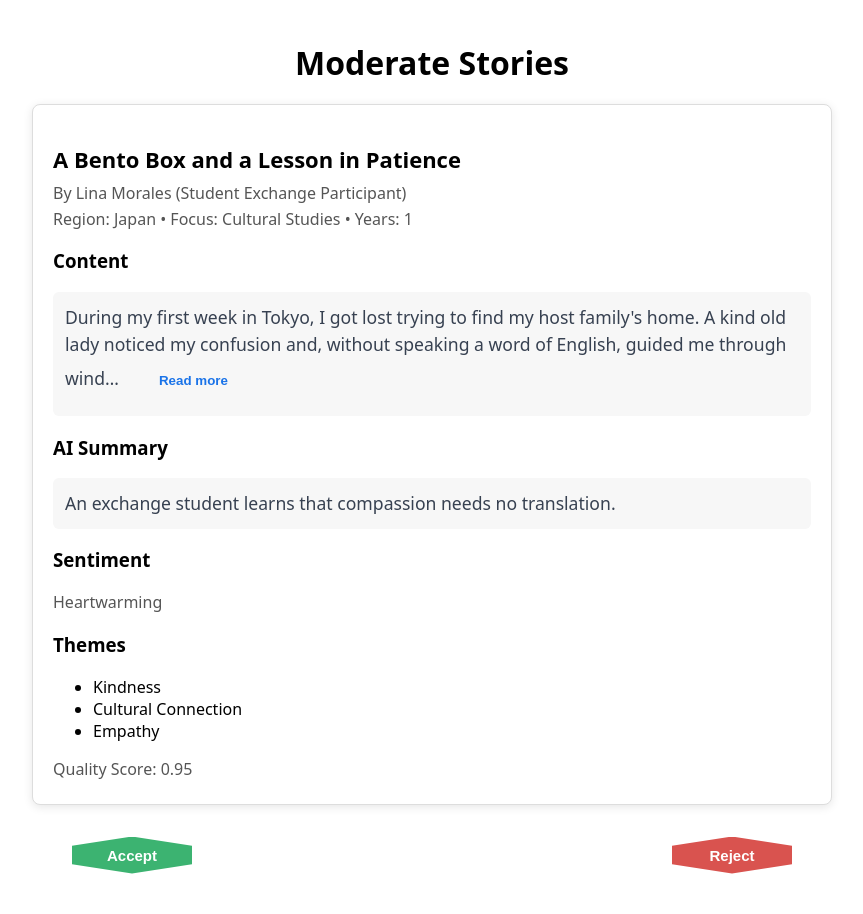
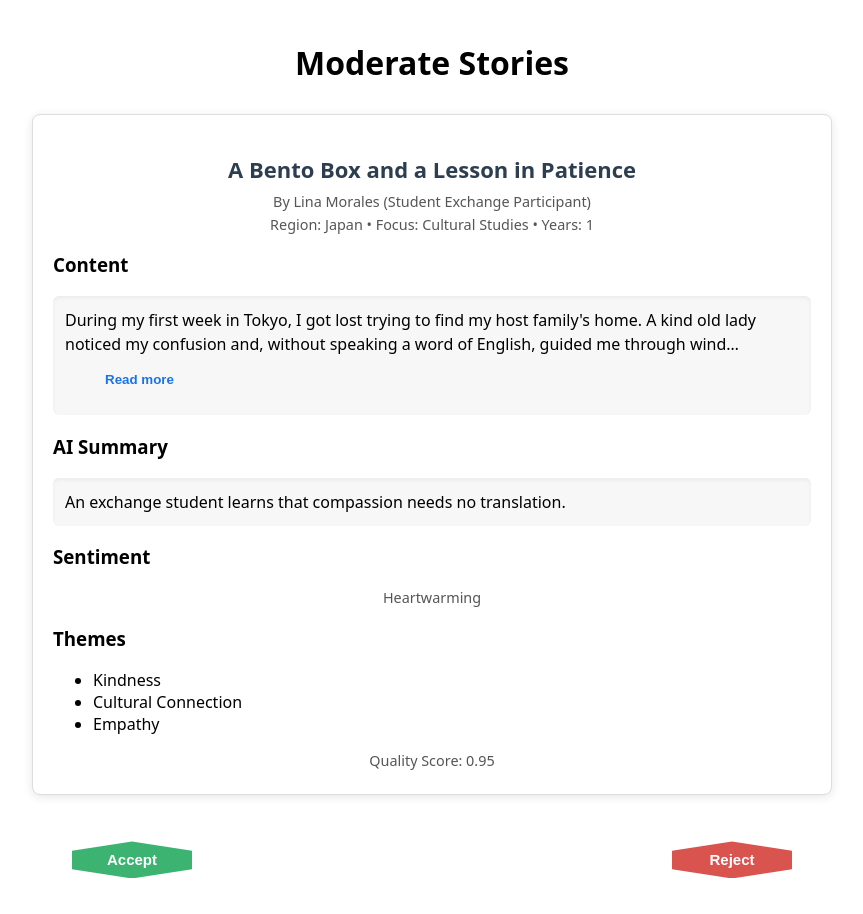
Before and after one commit to loomspark/story-synthesiser-editorial-poc, a React (Create React App) app: page / in a window 1280 px wide. Shown: the whole page, without its empty margins (208-1071 px from the left). Built offline with nearby package versions, Linux system fonts and the light colour scheme.

Commit message:
fix modal overflow, fix submission issue

```diff
--- a/src/App.css
+++ b/src/App.css
@@ -47,26 +47,52 @@
 }
 
 .story-card {
-  background: white;
-  border-radius: 12px;
-  padding: 24px;
-  margin: 16px 0;
-  box-shadow: 0 4px 6px -1px rgba(0, 0, 0, 0.1),
-              0 2px 4px -1px rgba(0, 0, 0, 0.06);
-  transition: transform 0.2s ease, box-shadow 0.2s ease;
+  background: linear-gradient(145deg, #ffffff, #f5f5f5);
+  padding: 25px;
+  position: relative;
+  margin: 30px 0;
+  transition: all 0.3s ease;
+  box-shadow:
+    0 15px 25px rgba(0,0,0,0.1),
+    inset 0 -4px 8px rgba(0,0,0,0.05),
+    inset 0 4px 8px rgba(255,255,255,0.8);
 }
 
-.story-card:hover {
-  transform: translateY(-2px);
-  box-shadow: 0 10px 15px -3px rgba(0, 0, 0, 0.1),
-              0 4px 6px -2px rgba(0, 0, 0, 0.05);
+.story-card::before {
+  content: '';
+  position: absolute;
+  top: 0;
+  left: 0;
+  right: 0;
+  bottom: 0;
+  clip-path: polygon(50% 0%, 100% 25%, 100% 75%, 50% 100%, 0% 75%, 0% 25%);
+  background: inherit;
+  z-index: -1;
+  transition: all 0.3s ease;
+}
+
+.story-title {
+  font-size: 24px;
+  color: #2c3e50;
+  margin-bottom: 15px;
+  text-align: center;
+  font-weight: 600;
+}
+
+.story-meta {
+  color: #666;
+  text-align: center;
+  font-size: 0.9em;
+  margin: 10px 0;
 }
 
 .story-text {
-  font-size: 1.1rem;
+  background: rgba(255, 255, 255, 0.7);
+  padding: 20px;
+  margin: 15px 0;
+  border-radius: 8px;
   line-height: 1.6;
-  color: #374151;
-  margin-bottom: 16px;
+  box-shadow: inset 0 2px 4px rgba(0,0,0,0.05);
 }
 
 button {
@@ -97,10 +123,45 @@ button:hover {
   order: 1;
 }
 
+.story-card:hover {
+  transform: translateY(-5px);
+  box-shadow:
+    0 20px 30px rgba(0,0,0,0.15),
+    inset 0 -4px 8px rgba(0,0,0,0.05),
+    inset 0 4px 8px rgba(255,255,255,0.8);
+}
+
+.story-card:hover::before {
+  box-shadow: 0 8px 16px rgba(0,0,0,0.1);
+}
+
+.story-card[data-sentiment="Heartwarming"] {
+  background: linear-gradient(145deg, #fff5f5, #ffe8e8);
+}
+
+.story-card[data-sentiment="Positive"] {
+  background: linear-gradient(145deg, #f0fff4, #e6ffee);
+}
+
+.story-card[data-sentiment="Curious"] {
+  background: linear-gradient(145deg, #ebf8ff, #e2f2ff);
+}
+
 @media (max-width: 600px) {
   .controls {
     flex-direction: column;
     padding: 16px 20px;
+  }
+}
+
+@media (max-width: 768px) {
+  .story-card {
+    padding: 20px;
+    margin: 20px 0;
+  }
+
+  .story-title {
+    font-size: 20px;
   }
 }
 
--- a/src/App.js
+++ b/src/App.js
@@ -84,15 +84,17 @@ export default function App() {
       return;
     }
 
-    const toProcess = acceptedStories.filter((s) => newIds.includes(s?.story?.id));
+    const toProcess = acceptedStories.filter((s) =>
+      newIds.includes(s?.story?.id)
+    );
 
     setSubmissionMsg('Submission accepted.');
     setSubmittedIds((prev) => [...prev, ...newIds]);
 
-    // Do NOT clear the list anymore:
-    // setAcceptedStories([]);
+    // Clear the accepted list after a successful submit
+    setAcceptedStories([]);
 
-    // Go straight to the AI page
+    // Go to the AI page
     setShowSummary(false);
     setShowAIPage(true);
     startAiProcessing(toProcess);
--- a/src/components/modal/modal.styles.css
+++ b/src/components/modal/modal.styles.css
@@ -14,7 +14,7 @@
   background: #fff;
   border-radius: 10px;
   box-shadow: 0 8px 30px rgba(0,0,0,0.2);
-  overflow: hidden;
+  overflow: scroll;
   max-height: 90vh;
   display: flex;
   flex-direction: column;
```
